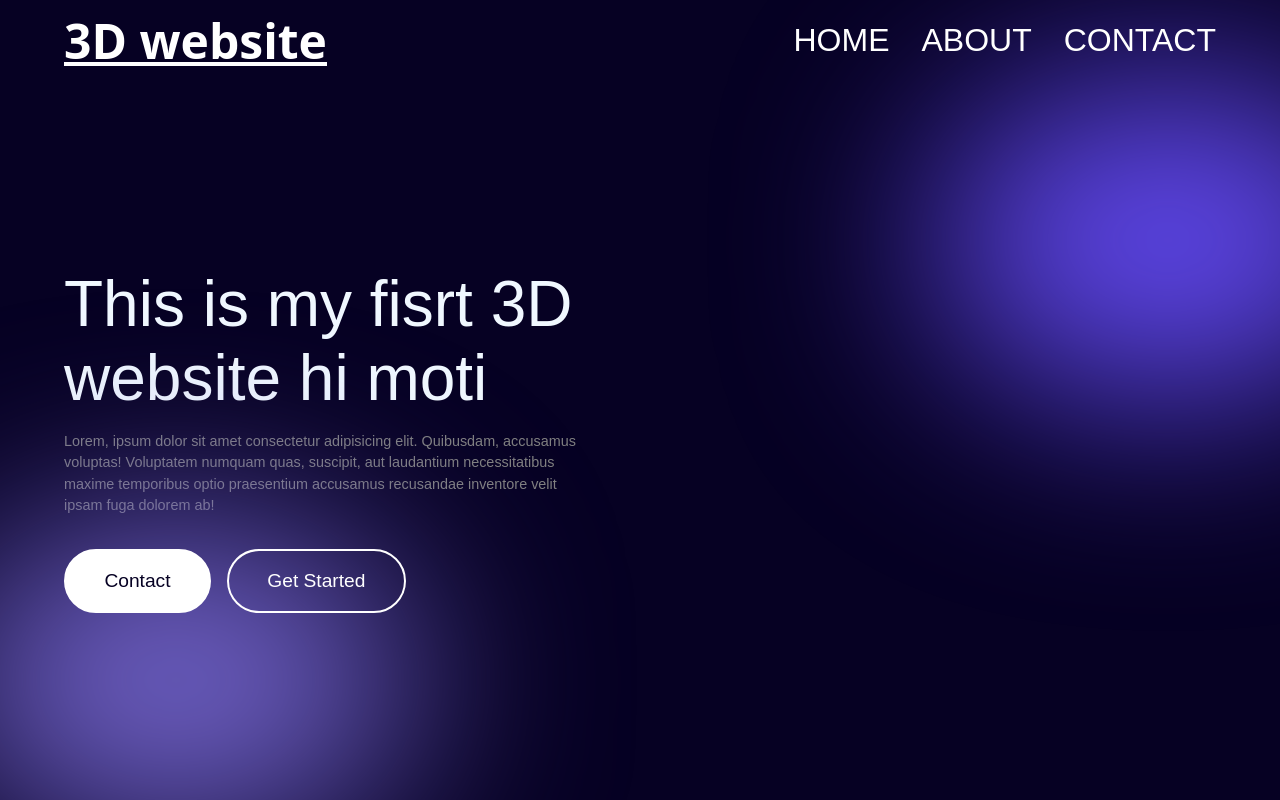
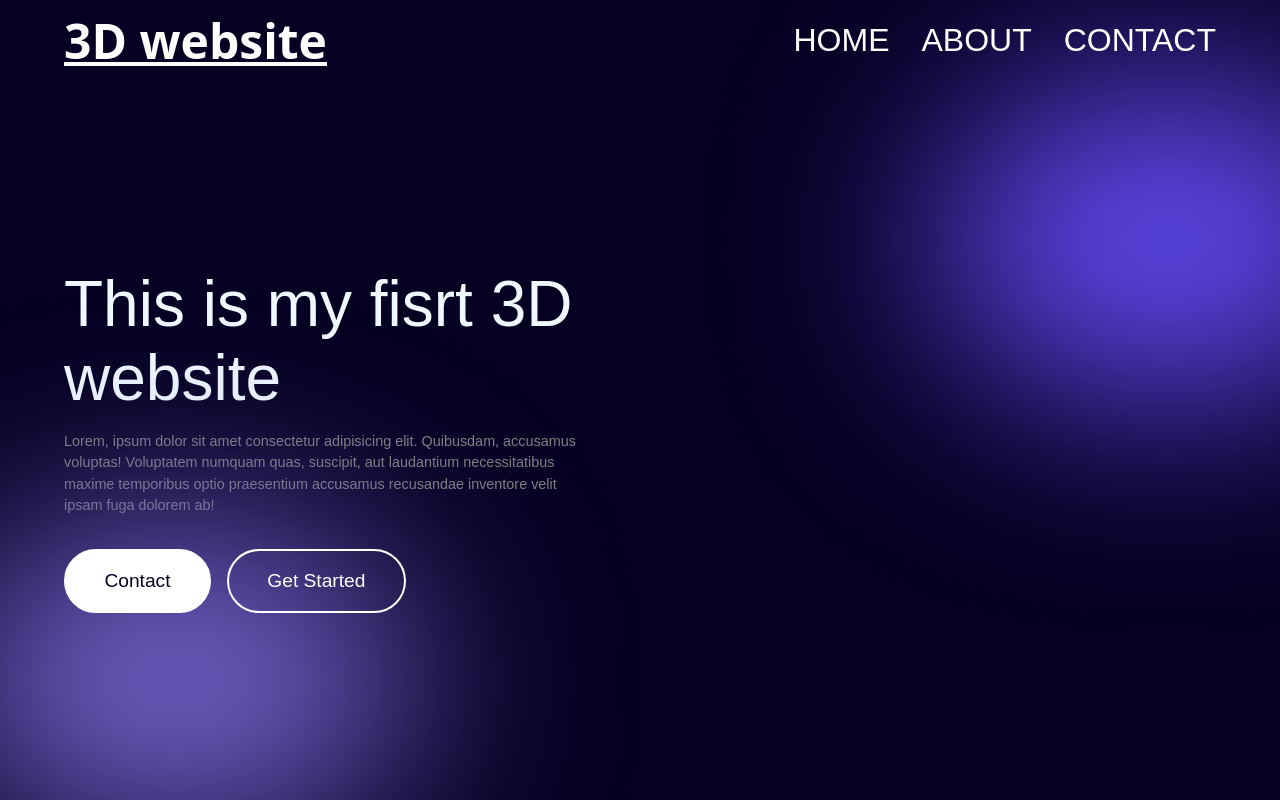
Before and after one commit to Ravan-mann/new_3d-websit, a plain HTML site: page index.html in a window 1280 px wide. Drawn offline with nearby package versions, Linux system fonts and the light colour scheme; some packages are replaced by stand-ins of ours; a script that the page names is missing.

Commit message:
this my second commit

```diff
--- a/index.html
+++ b/index.html
@@ -25,7 +25,7 @@
      data-aos-easing="ease-in-back"
      data-aos-delay="300"
      data-aos-offset="0"
-     data-aos-duration="1500" >This is my fisrt 3D website hi moti</h1>
+     data-aos-duration="1500" >This is my fisrt 3D website</h1>
         <p data-aos="fade-zoom-in"
      data-aos-easing="ease-in-back"
      data-aos-delay="300"
```
